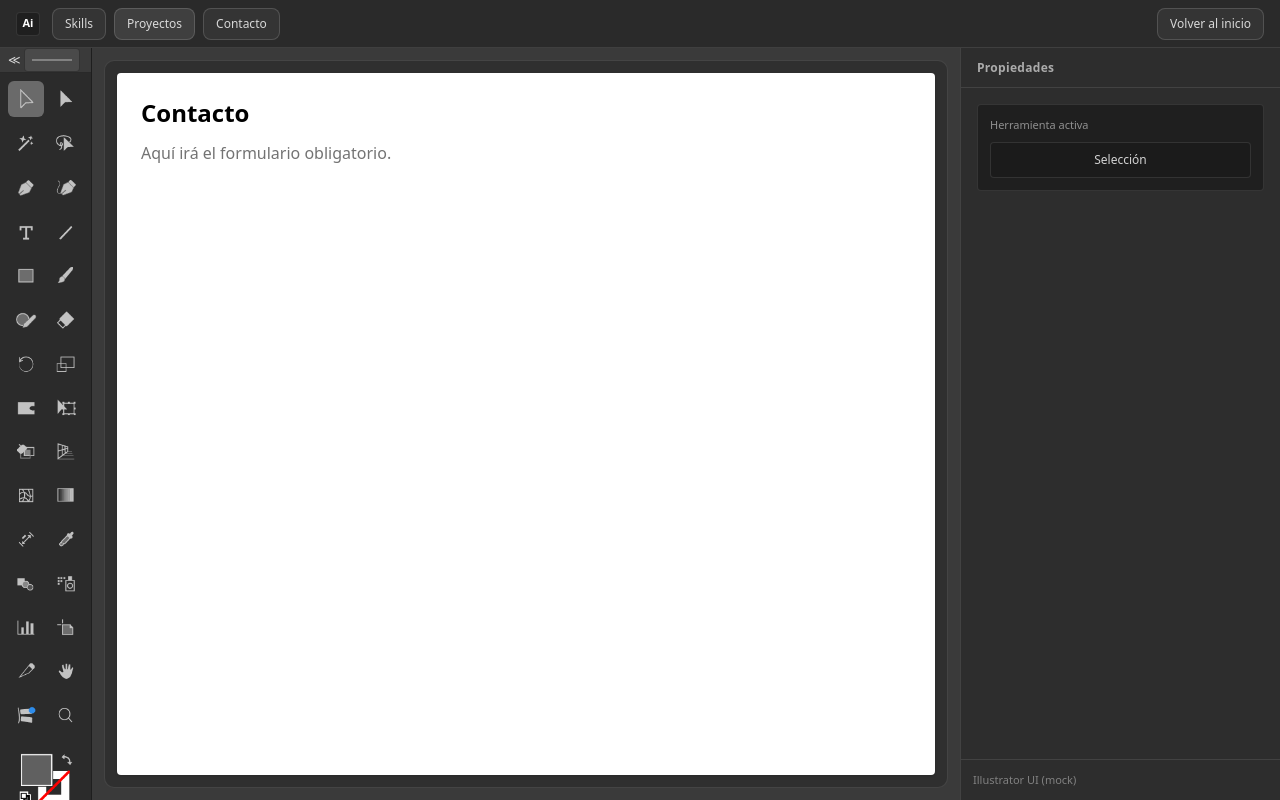
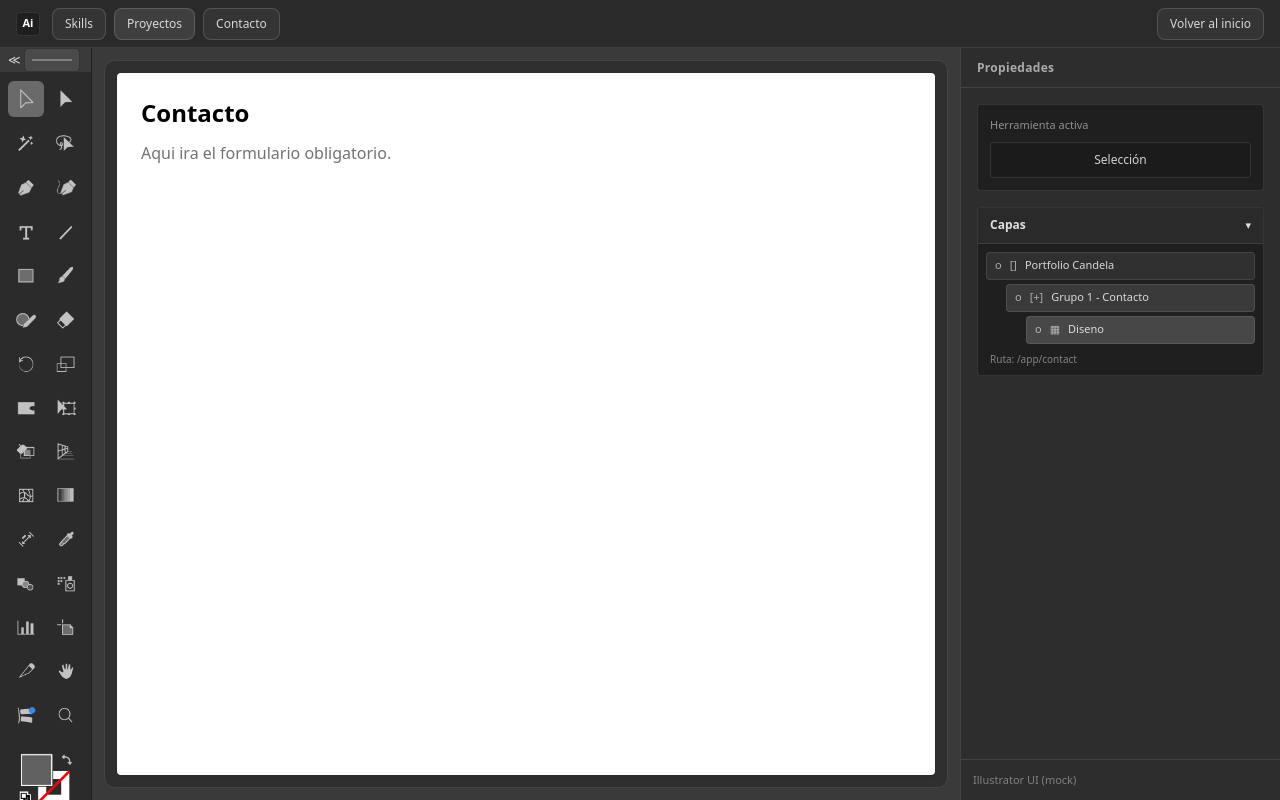
Before and after one commit to Calvdeo/Portfolio-Candela, a Vue app: page /#/app/contact in a window 1280 px wide. Built offline with nearby package versions, Linux system fonts and the light colour scheme.

Commit message:
Pegatinas con texto y capas

```diff
--- a/src/layouts/IllustratorLayout.vue
+++ b/src/layouts/IllustratorLayout.vue
@@ -1,6 +1,6 @@
 <script setup lang="ts">
-import { onBeforeUnmount, ref } from "vue"
-import { RouterLink, RouterView } from "vue-router"
+import { computed, onBeforeUnmount, ref } from "vue"
+import { RouterLink, RouterView, useRoute } from "vue-router"
 
 /**
  * Tools:
@@ -23,6 +23,7 @@ function pad2(n: number) {
 }
 
 const appRoot = ref<HTMLElement | null>(null)
+const route = useRoute()
 
 /**
  * Nombres exactos por ID (según tu lista)
@@ -73,6 +74,35 @@ const toolsGrid = ref<Tool[]>(
 const tool34Icon = "/tools/tools-34.png"
 
 const selectedToolId = ref<number>(4)
+const layersOpen = ref(true)
+
+const layerItems = computed(() => {
+  const seg = route.path.split("/").filter(Boolean)
+  const section = seg[1] ?? "projects"
+  const page = seg[2] ?? "design"
+
+  const sectionLabelByKey: Record<string, string> = {
+    projects: "Proyectos",
+    about: "Sobre mi",
+    contact: "Contacto",
+  }
+
+  const pageLabelByKey: Record<string, string> = {
+    design: "Diseno",
+    illustration: "Ilustracion",
+  }
+
+  const sectionLabel = sectionLabelByKey[section] ?? section
+  const pageLabel = pageLabelByKey[page] ?? page
+  const detailSlug = section === "projects" && page && page !== "design" && page !== "illustration" ? page : ""
+
+  return {
+    root: "Portfolio Candela",
+    group: sectionLabel,
+    layer: detailSlug ? `Detalle - ${detailSlug}` : pageLabel,
+    routeText: route.path,
+  }
+})
 
 function applyCursor(url: string) {
   const cur = `url('${url}') 0 0, auto`
@@ -209,6 +239,45 @@ onBeforeUnmount(() => {
               {{ toolNameById[selectedToolId] ?? `Tool ${selectedToolId}` }}
             </div>
           </div>
+
+          <div class="rounded bg-[#1f1f1f] border border-white/10 overflow-hidden">
+            <button
+              type="button"
+              class="w-full h-9 px-3 flex items-center justify-between bg-[#2a2a2a] border-b border-white/10 text-xs text-white/85"
+              @click="layersOpen = !layersOpen"
+            >
+              <span class="font-semibold">Capas</span>
+              <span class="text-[11px]">{{ layersOpen ? "▾" : "▸" }}</span>
+            </button>
+
+            <div v-show="layersOpen" class="p-2 text-[11px] text-white/80 space-y-1">
+              <div class="h-7 px-2 rounded bg-[#303030] border border-white/10 flex items-center gap-2">
+                <span class="text-white/60">o</span>
+                <span class="text-white/60">[]</span>
+                <span class="font-medium">{{ layerItems.root }}</span>
+              </div>
+
+              <div class="pl-5 space-y-1">
+                <div class="h-7 px-2 rounded bg-[#3a3a3a] border border-white/10 flex items-center gap-2">
+                  <span class="text-white/60">o</span>
+                  <span class="text-white/60">[+]</span>
+                  <span class="font-medium">Grupo 1 - {{ layerItems.group }}</span>
+                </div>
+
+                <div class="pl-5">
+                  <div class="h-7 px-2 rounded bg-[#474747] border border-white/10 flex items-center gap-2">
+                    <span class="text-white/60">o</span>
+                    <span class="text-white/60">▦</span>
+                    <span>{{ layerItems.layer }}</span>
+                  </div>
+                </div>
+              </div>
+
+              <div class="pt-1 px-1 text-[10px] text-white/45 break-all">
+                Ruta: {{ layerItems.routeText }}
+              </div>
+            </div>
+          </div>
         </div>
 
         <div class="mt-auto p-3 border-t border-white/10 text-[11px] text-white/40">
--- a/src/pages/app/About.vue
+++ b/src/pages/app/About.vue
@@ -3,6 +3,6 @@
 <template>
   <div class="space-y-3">
     <h2 class="text-2xl font-semibold">Skills & Estudios</h2>
-    <p class="text-muted-foreground">Aquí va la info profesional.</p>
+    <p class="text-muted-foreground">Aqui va la info profesional.</p>
   </div>
 </template>
--- a/src/pages/app/Contact.vue
+++ b/src/pages/app/Contact.vue
@@ -3,6 +3,6 @@
 <template>
   <div class="space-y-3">
     <h2 class="text-2xl font-semibold">Contacto</h2>
-    <p class="text-muted-foreground">Aquí irá el formulario obligatorio.</p>
+    <p class="text-muted-foreground">Aqui ira el formulario obligatorio.</p>
   </div>
 </template>
--- a/src/pages/app/ProjectDetail.vue
+++ b/src/pages/app/ProjectDetail.vue
@@ -44,19 +44,21 @@ type StickerPos = {
   id: number
   wrapperClass: string
   sizeClass: string
+  hint: string
+  hintClass: string
 }
 
 const stickerPositions: StickerPos[] = [
-  { id: 3, wrapperClass: "left-[8%] top-[8%] rotate-[-8deg]", sizeClass: "w-32 sm:w-40 md:w-48" },
-  { id: 4, wrapperClass: "left-[20%] top-[22%] rotate-[12deg]", sizeClass: "w-28 sm:w-36 md:w-44" },
-  { id: 5, wrapperClass: "left-[32%] top-[9%] rotate-[-10deg]", sizeClass: "w-32 sm:w-40 md:w-48" },
-  { id: 6, wrapperClass: "right-[28%] top-[8%] rotate-[7deg]", sizeClass: "w-28 sm:w-36 md:w-44" },
-  { id: 7, wrapperClass: "right-[11%] top-[18%] rotate-[-9deg]", sizeClass: "w-32 sm:w-40 md:w-48" },
-  { id: 8, wrapperClass: "left-[12%] bottom-[20%] rotate-[10deg]", sizeClass: "w-32 sm:w-40 md:w-48" },
-  { id: 9, wrapperClass: "left-[36%] bottom-[11%] rotate-[-12deg]", sizeClass: "w-28 sm:w-36 md:w-44" },
-  { id: 10, wrapperClass: "right-[18%] bottom-[8%] rotate-[6deg]", sizeClass: "w-32 sm:w-40 md:w-48" },
-  { id: 11, wrapperClass: "left-[47%] top-[30%] rotate-[14deg]", sizeClass: "w-28 sm:w-36 md:w-44" },
-  { id: 12, wrapperClass: "right-[5%] bottom-[30%] rotate-[-14deg]", sizeClass: "w-28 sm:w-36 md:w-44" },
+  { id: 3, wrapperClass: "left-[8%] top-[8%] rotate-[-8deg]", sizeClass: "w-32 sm:w-40 md:w-48", hint: "Futura Bold Condensed. Sans serif geometrica. Trazos rectos y formas basadas en circulos. 1927.", hintClass: "-left-14 sm:-left-20 top-full mt-2" },
+  { id: 4, wrapperClass: "left-[20%] top-[22%] rotate-[12deg]", sizeClass: "w-28 sm:w-36 md:w-44", hint: "Caligraficas. Tipografia caligrafica. Imitan la escritura hecha a mano con trazos fluidos. Origen historico, usadas desde la Edad Media.", hintClass: "left-1/2 -top-14 sm:-top-16 -translate-x-1/2" },
+  { id: 5, wrapperClass: "left-[32%] top-[9%] rotate-[-10deg]", sizeClass: "w-32 sm:w-40 md:w-48", hint: "Romana con serifa. Serif clasica. Serifas marcadas inspiradas en la caligrafia antigua. 1924.", hintClass: "left-1/2 top-full mt-2 -translate-x-1/2" },
+  { id: 6, wrapperClass: "right-[28%] top-[8%] rotate-[7deg]", sizeClass: "w-28 sm:w-36 md:w-44", hint: "Futura. Sans serif geometrica. Letras simples con construccion geometrica. 1927.", hintClass: "right-0 -top-5 text-right" },
+  { id: 7, wrapperClass: "right-[11%] top-[18%] rotate-[-9deg]", sizeClass: "w-32 sm:w-40 md:w-48", hint: "Incisas. Serif incisa. Serifas en forma de cuna inspiradas en inscripciones en piedra. 1958.", hintClass: "left-1/2 -top-5 -translate-x-1/2" },
+  { id: 8, wrapperClass: "left-[12%] bottom-[20%] rotate-[10deg]", sizeClass: "w-32 sm:w-40 md:w-48", hint: "Hutang. Estilo oriental decorativo. Inspirado en la caligrafia china tradicional. 1673.", hintClass: "left-1 top-full mt-2" },
+  { id: 9, wrapperClass: "left-[36%] bottom-[11%] rotate-[-12deg]", sizeClass: "w-28 sm:w-36 md:w-44", hint: "Rayuela. Tipografia posmoderna. Formas expresivas y experimentales. 2001.", hintClass: "left-1/2 top-full mt-2 -translate-x-1/2" },
+  { id: 10, wrapperClass: "right-[18%] bottom-[8%] rotate-[6deg]", sizeClass: "w-32 sm:w-40 md:w-48", hint: "Display. Tipografia decorativa. Disenada para titulares y tamanos grandes. Siglo XX.", hintClass: "right-full top-1/2 mr-2 -translate-y-1/2 text-right" },
+  { id: 11, wrapperClass: "left-[47%] top-[30%] rotate-[14deg]", sizeClass: "w-28 sm:w-36 md:w-44", hint: "Semiserif (Rotis Semi Serif). Semi-serif. Mezcla rasgos de serif y sans serif, eje vertical. 1988.", hintClass: "left-1/2 -top-14 sm:-top-16 -translate-x-1/2 text-center" },
+  { id: 12, wrapperClass: "right-[5%] bottom-[30%] rotate-[-14deg]", sizeClass: "w-28 sm:w-36 md:w-44", hint: "Sans serif grotesca. Sans serif grotesca. Apertura pequena y trazos rectos no geometricos. 1958.", hintClass: "right-0 top-full mt-2 text-right" },
 ]
 
 function stickerPath(id: number) {
@@ -76,7 +78,7 @@ function stickerPath(id: number) {
     <div v-if="project" class="space-y-4">
       <section
         v-if="is36Days"
-        class="relative min-h-[68vh] sm:min-h-[72vh] overflow-hidden"
+        class="relative min-h-[68vh] sm:min-h-[72vh] overflow-visible"
       >
         <div class="absolute inset-0 flex items-center justify-center px-4">
           <p
@@ -90,7 +92,7 @@ function stickerPath(id: number) {
           v-for="s in stickerPositions"
           :key="s.id"
           type="button"
-          class="absolute transition-transform duration-200 hover:scale-105 focus:outline-none"
+          class="group absolute transition-transform duration-200 hover:scale-105 focus:outline-none"
           :class="[s.wrapperClass, 'z-10']"
           :aria-label="`Sticker fruta ${s.id}`"
         >
@@ -101,20 +103,28 @@ function stickerPath(id: number) {
             :class="s.sizeClass"
             draggable="false"
           />
+          <span
+            class="pointer-events-none absolute z-20 w-44 sm:w-52 text-[10px] sm:text-[11px] leading-snug font-medium text-black/80 opacity-0 transition-opacity duration-150 group-hover:opacity-100"
+            :class="s.hintClass"
+          >
+            {{ s.hint }}
+          </span>
         </button>
       </section>
 
       <div v-if="is36Days" class="max-w-4xl ml-auto space-y-5">
-        <p class="text-right text-base leading-relaxed font-semibold text-black/80">
+        <div class="ml-auto max-w-xl space-y-3">
+          <p class="text-right text-sm sm:text-[15px] leading-relaxed font-normal text-black/70">
             36 Days of Type is a project that invites designers, illustrators and visual artists to
             express their unique interpretation of the letters and numbers of the Latin alphabet.
           </p>
-        <p class="text-right text-base leading-relaxed font-semibold text-black/80">
+          <p class="text-right text-sm sm:text-[15px] leading-relaxed font-normal text-black/70">
             A yearly open call that explores the creative boundaries of letterforms by challenging
             participants to design a letter or number each day for 36 consecutive days. The result is
             a global and simultaneous act that showcases the ability to represent the same symbols
             from thousands of different perspectives.
           </p>
+        </div>
 
         <div class="pt-1 space-y-4">
           <div class="flex flex-wrap items-center justify-center gap-4">
```
Lines whose indentation alone changed are shown as unchanged.
